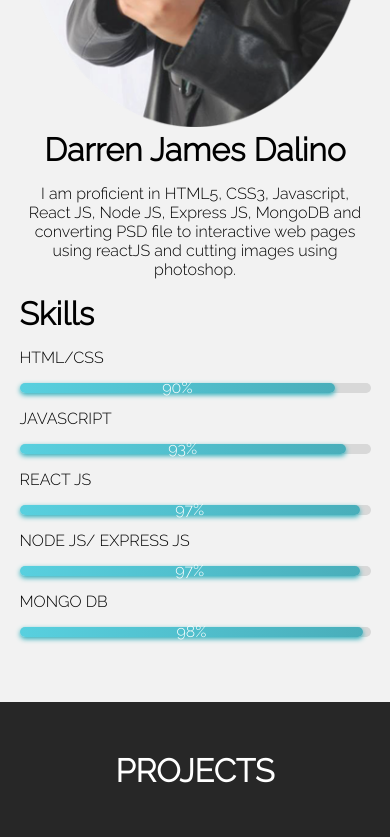
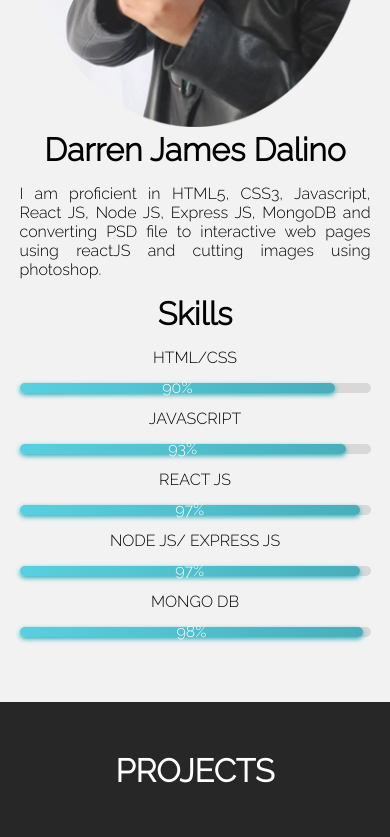
Before and after one commit to djdalino/dj-portfolio, a React (Create React App) app in the folder frontend/: page / in a window 390 px wide. Shown: the part 1280-2117 px from the top of the page. Built offline with nearby package versions, Linux system fonts and the light colour scheme.

Commit message:
hanny ko pogi

```diff
--- a/frontend/src/App.css
+++ b/frontend/src/App.css
@@ -94,7 +94,7 @@ a {
     width: 100% !important;
   }
   .about-me {
-    text-align: center !important;
+    text-align: justify !important;
     padding: 0px !important;
     max-width: 100%;
   }
@@ -109,4 +109,11 @@ a {
   #about-scroll > div > div:nth-child(3) {
     width: 100%;
   }
+  .about-container.mt-60 > div {
+    text-align: center;
+  }
+  .about-me h1 {
+    text-align: center;
+    margin-top: 30px;
+  }
 }
```
